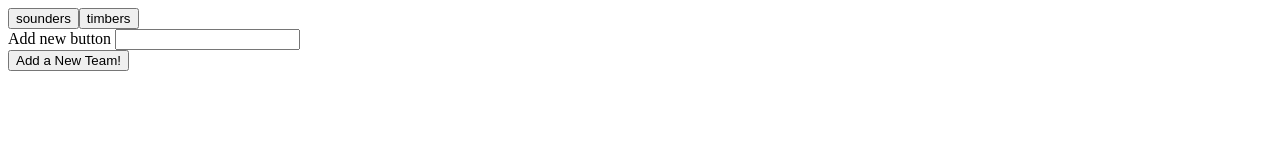
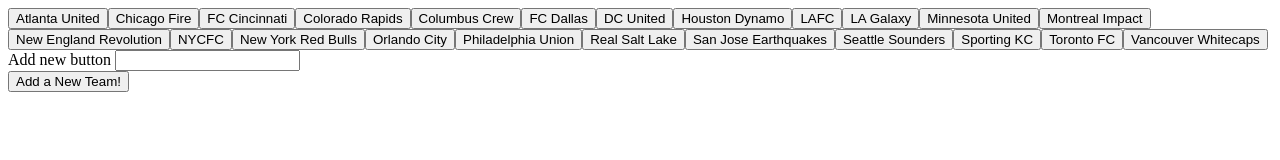
Before and after one commit to buley004/Giphy-Search, a plain HTML site: page index.html in a window 1280 px wide. Drawn offline with nearby package versions, Linux system fonts and the light colour scheme.

Commit message:
added all teams

```diff
--- a/assets/javascript/app.js
+++ b/assets/javascript/app.js
@@ -1,6 +1,9 @@
 var apiKey = 'y6ZZz4VNItJ3M4N6GGrssLCjD0Crt4Ny';
 var queryUrl = 'https://api.giphy.com/v1/gifs/trending?limit=10&api_key=' + apiKey;
-var topics = ['sounders', 'timbers'];
+var topics = ['Atlanta United', 'Chicago Fire', 'FC Cincinnati', 'Colorado Rapids', 'Columbus Crew', 'FC Dallas', 'DC United',
+    'Houston Dynamo', 'LAFC', 'LA Galaxy', 'Minnesota United', 'Montreal Impact', 'New England Revolution', 'NYCFC', 'New York Red Bulls',
+    'Orlando City', 'Philadelphia Union', 'Real Salt Lake', 'San Jose Earthquakes', 'Seattle Sounders',
+    'Sporting KC', 'Toronto FC', 'Vancouver Whitecaps'];
 var searchLimit = 10;
 
 //load buttons for each search term in topics array
```
Also changed, not shown: index.html (+2 -1 lines).
